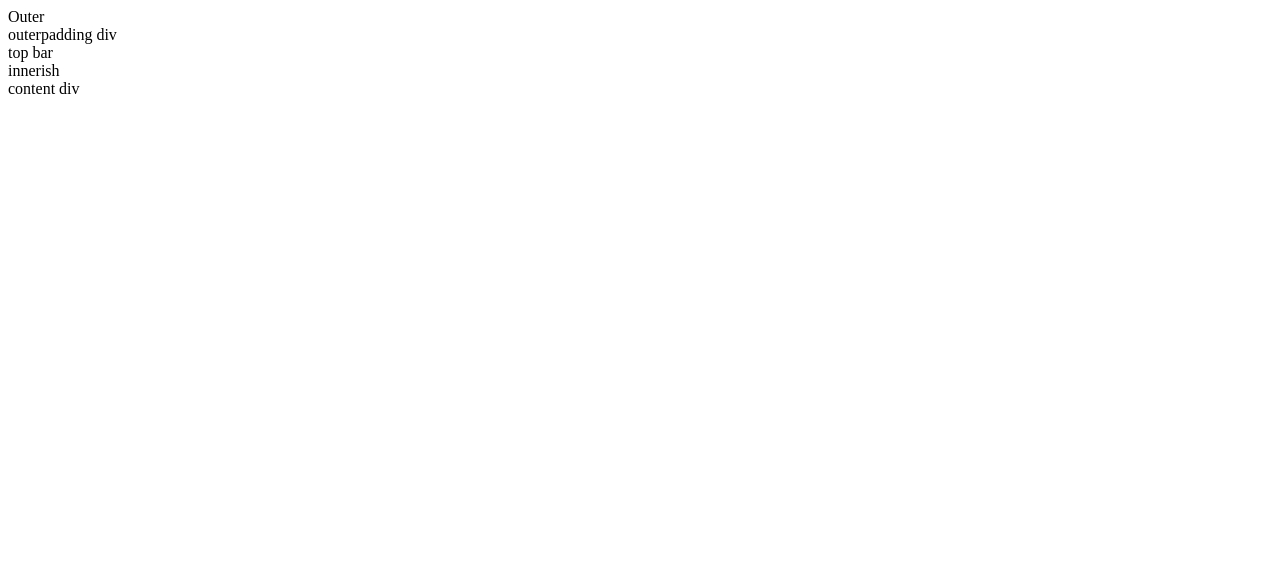
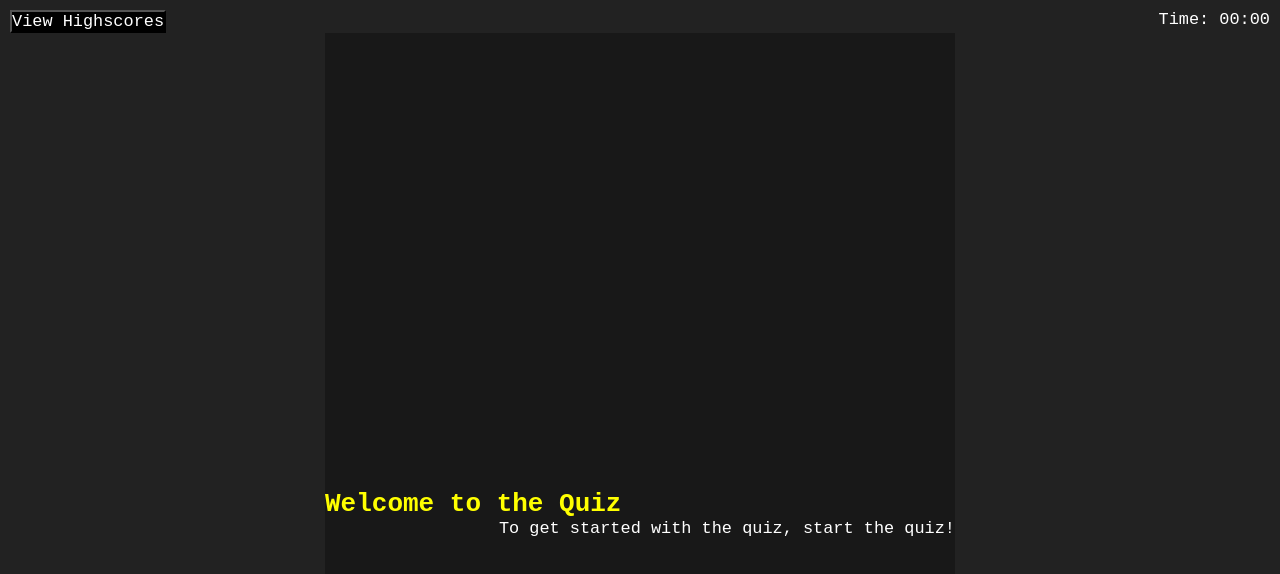
Before and after one commit to Abermaggie/JavaScript_Code_Quiz, a plain HTML site: page index.html in a window 1280 px wide. Drawn offline with Linux system fonts and the light colour scheme.

Commit message:
HTML Skeleton established and CSS properties added.

```diff
--- a/assets/css/style.css
+++ b/assets/css/style.css
@@ -0,0 +1,44 @@
+* {
+    margin: 0;
+    padding: 0;
+    box-sizing: border-box;
+    font-family: monospace;
+    color:white;
+}
+body {
+    background-color: #222;
+}
+
+p {
+    font-size: 1.3em;
+}
+button {
+    outline: none;
+    background-color: black;
+    font-size: 1.3em;
+}
+.outer-container {
+    padding: 10px;
+    height:100vh;
+    display: flex;
+    flex-direction: column;
+    justify-content: start;
+}
+.inner-container {
+    height: 100vh;
+    background: rgba(0,0,0,0.3);
+    width: 50%;
+    margin: 0 auto;
+    display:flex;
+    flex-direction: column;
+    justify-content: center;
+}
+.top-bar p {
+    float:right;
+}
+h1, h2 {
+    color:yellow;
+}
+.quizIntro {
+    margin-top: 20vh;
+}
--- a/index.html
+++ b/index.html
@@ -4,18 +4,29 @@
     <meta charset="UTF-8">
     <meta http-equiv="X-UA-Compatible" content="IE=edge">
     <meta name="viewport" content="width=device-width, initial-scale=1.0">
+    <link rel="stylesheet" href="./assets/css/style.css">
     <title>JavaScript Fundamentals- Code Quiz</title>
 </head>
 <body>
-    <div>Outer
-        <div>outerpadding div
-            <div>top bar
-                <div>innerish
-                    <div>content div</div>
-                </div>
-            </div>
+   <div class="outer-container">
+
+    <div class="top-bar">
+        <button>View Highscores</button>
+        <p>Time: 00:00</p>
+        <div class="inner-container">
+            <header class="quizIntro">
+                <h1>Welcome to the Quiz</h1>
+                <p>To get started with the quiz, start the quiz!</p>
+
+            </header>
+            <main>
+
+            </main>
         </div>
+
+
     </div>
+   </div>
 
 </body>
 </html>
```
